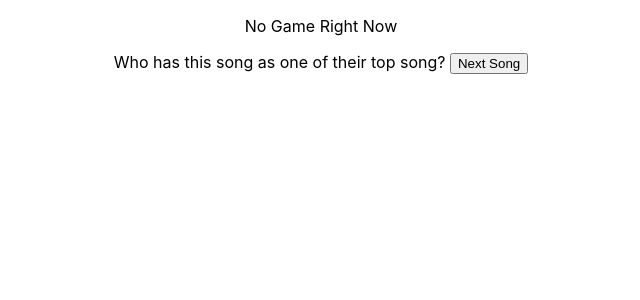
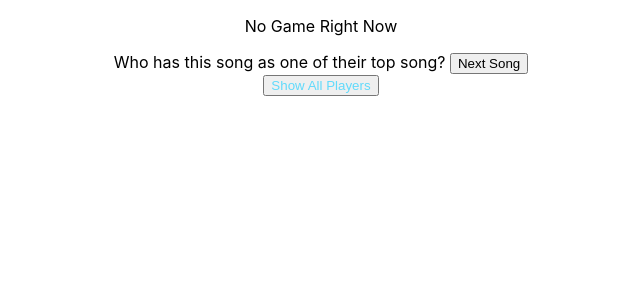
Before and after one commit to hampusrs/DAT076, a React (Create React App) app in the folder client/: page / in a window 1280 px wide. Shown: the top 300 px of the page, without its empty margins (319-959 px from the left). Built offline with nearby package versions, Linux system fonts and the light colour scheme; no server answers.

Commit message:
Adds button
Adds button in a aside element. Created a css-class for the button.

```diff
--- a/client/src/App.css
+++ b/client/src/App.css
@@ -36,3 +36,7 @@
     transform: rotate(360deg);
   }
 }
+
+#showPlayersButton {
+  color: #61dafb;
+}
--- a/client/src/App.tsx
+++ b/client/src/App.tsx
@@ -60,6 +60,11 @@ export function App() {
       : <SongItem title={currentSong.title} artist={currentSong.artist} album={currentSong.album} albumCoverPath="./logo192.png" />}
       <label> Who has this song as one of their top song? </label>
       <button onClick={nextSong}>Next Song</button>
+      <aside>
+        <button id="showPlayersButton">
+          Show All Players
+        </button>
+      </aside>
     </div>
   );
 }
```
